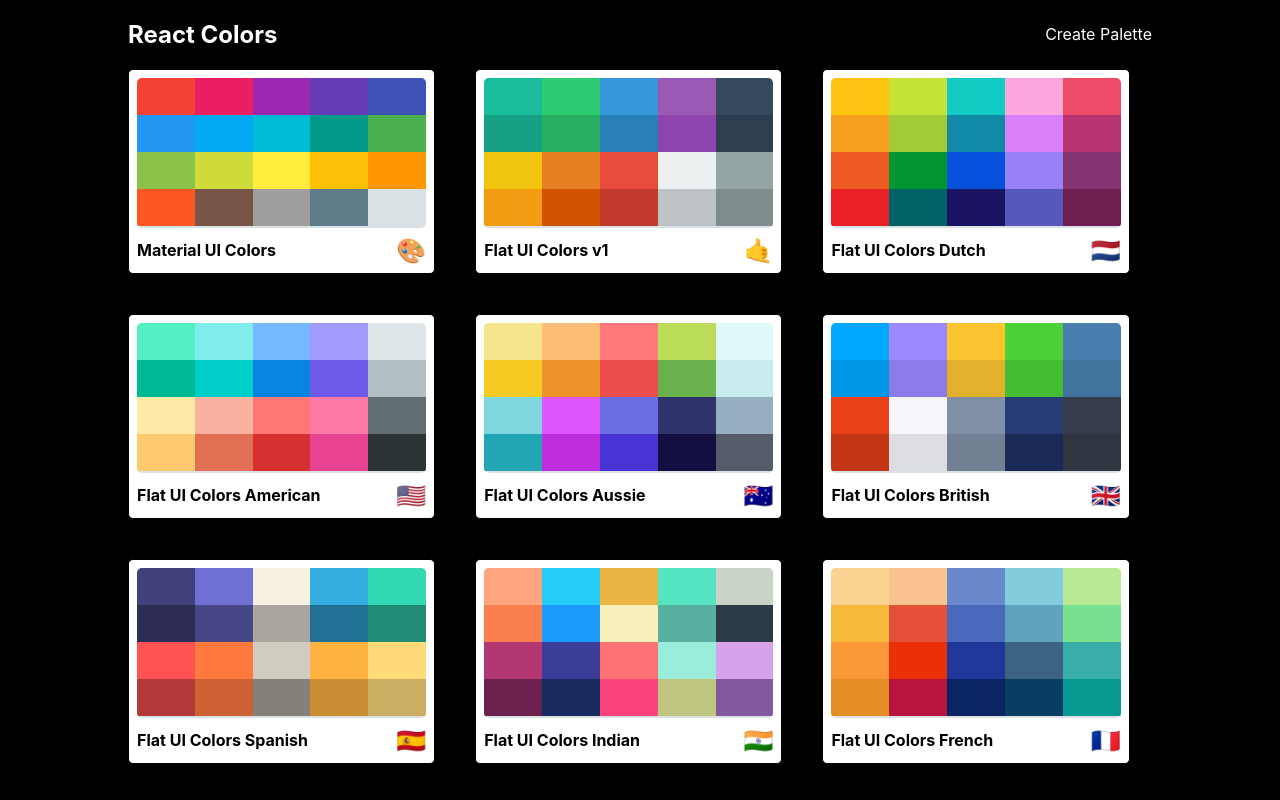
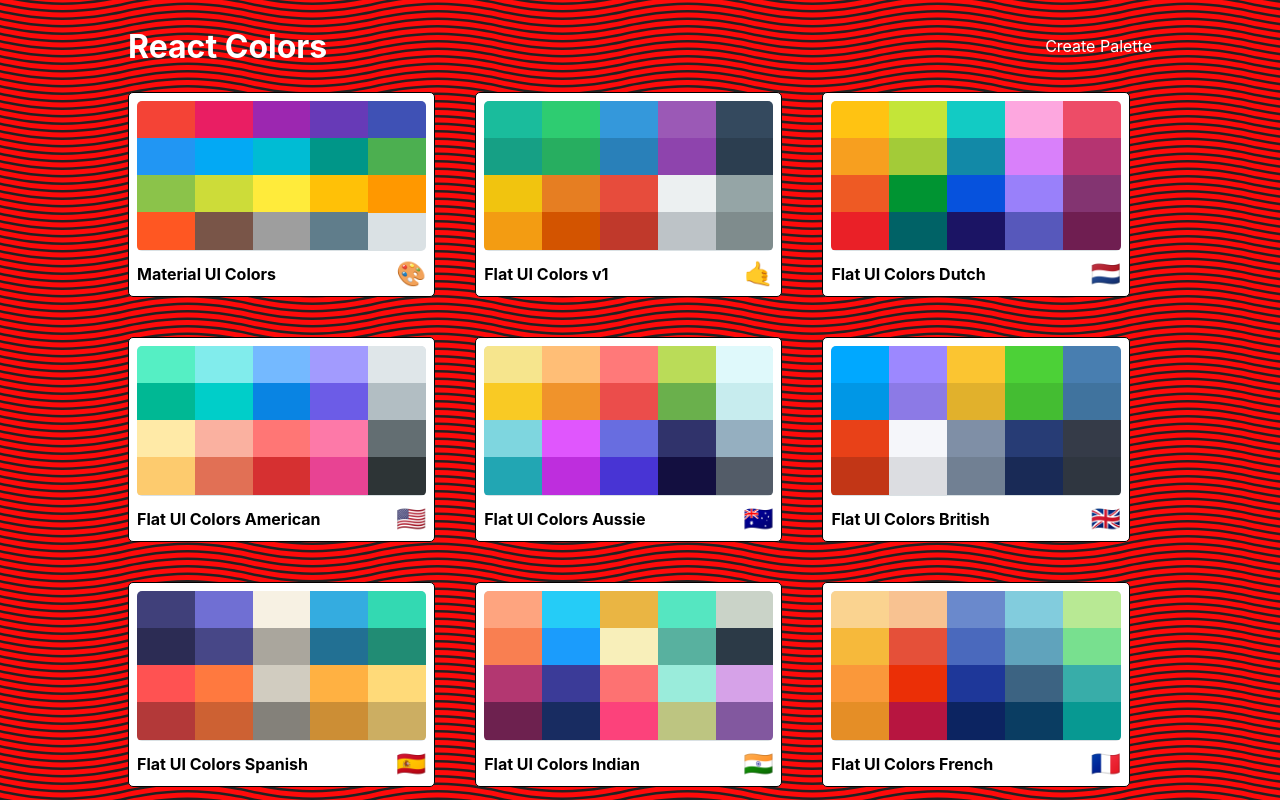
Before and after one commit to Vainakh/Colors_App, a React (Create React App) app: page / in a window 1280 px wide. Built offline with nearby package versions, Linux system fonts and the light colour scheme.

Commit message:
Add svg background

```diff
--- a/src/PaletteList.js
+++ b/src/PaletteList.js
@@ -14,7 +14,7 @@
       <div className={classes.root}>
         <div className={classes.container}>
           <nav className={classes.nav}>
-            <h1>React Colors</h1>
+            <h1 className={classes.heading}>React Colors</h1>
             <Link to="/palette/new">Create Palette</Link>
           </nav>
         <div className={classes.palettes}>
--- a/src/styles/PaletteListStyles.js
+++ b/src/styles/PaletteListStyles.js
@@ -1,4 +1,5 @@
 import sizes from './sizes';
+import backgroundImage from './Wavey-Fingerprint.svg'
 
 export default {
   root: {
@@ -6,7 +7,11 @@
     height: "100vh",
     display: "flex",
     alignItems: "flex-start",
-    justifyContent: "center"
+    justifyContent: "center",
+    backgroundColor: '#0b7',
+    overflow: 'scroll',
+    backgroundImage: `url(${backgroundImage})`,
+    /* background by SVGBackgrounds.com */
   },
   container: {
     width: "50%",
@@ -42,5 +47,8 @@
       gridTemplateColumns: "repeat(1, 100%)",
       gridGap: "1rem"
     }
+  },
+  heading: {
+    fontSize: '2rem'
   }
 }
```
Also changed, not shown: src/styles/Wavey-Fingerprint.svg (added).
